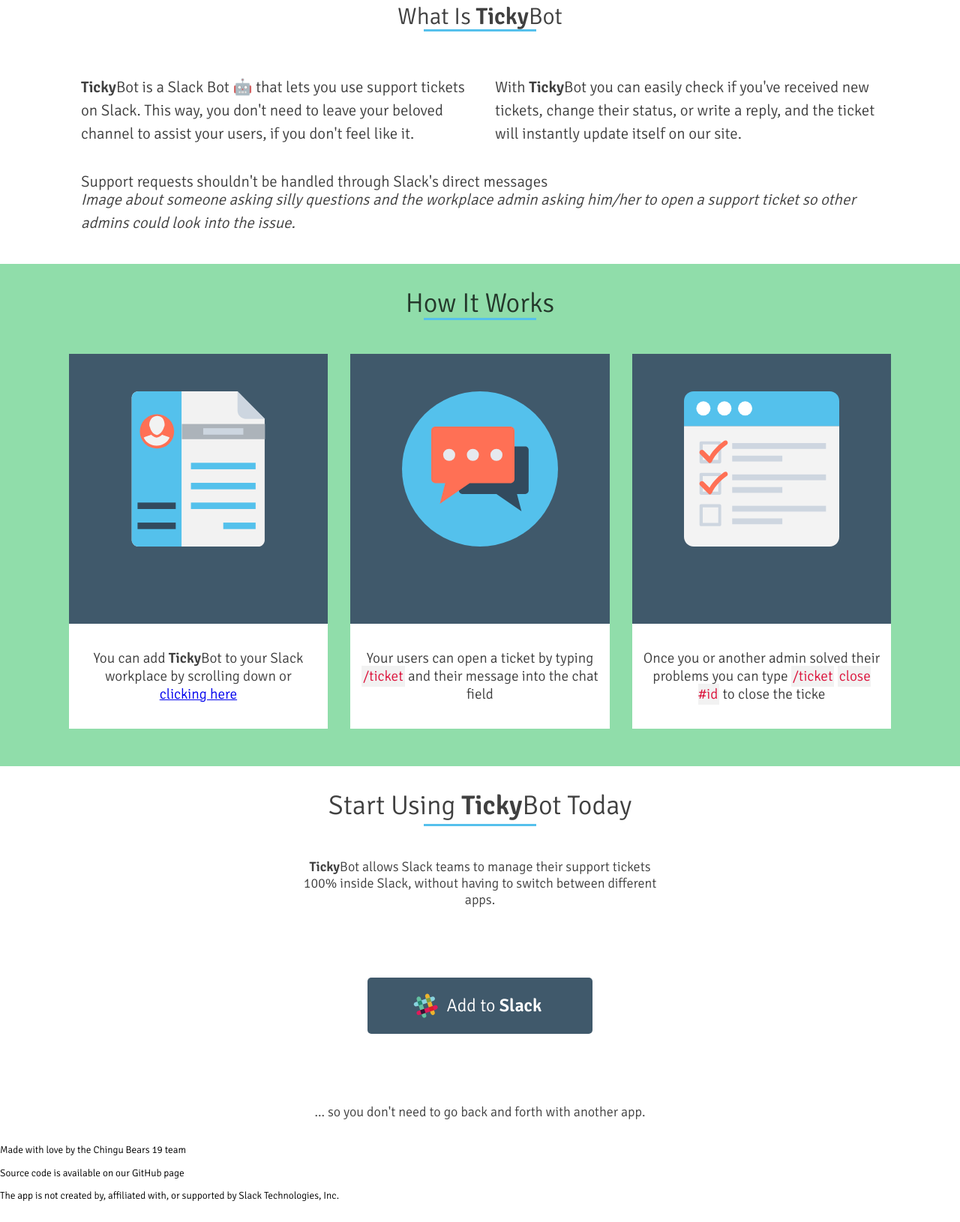
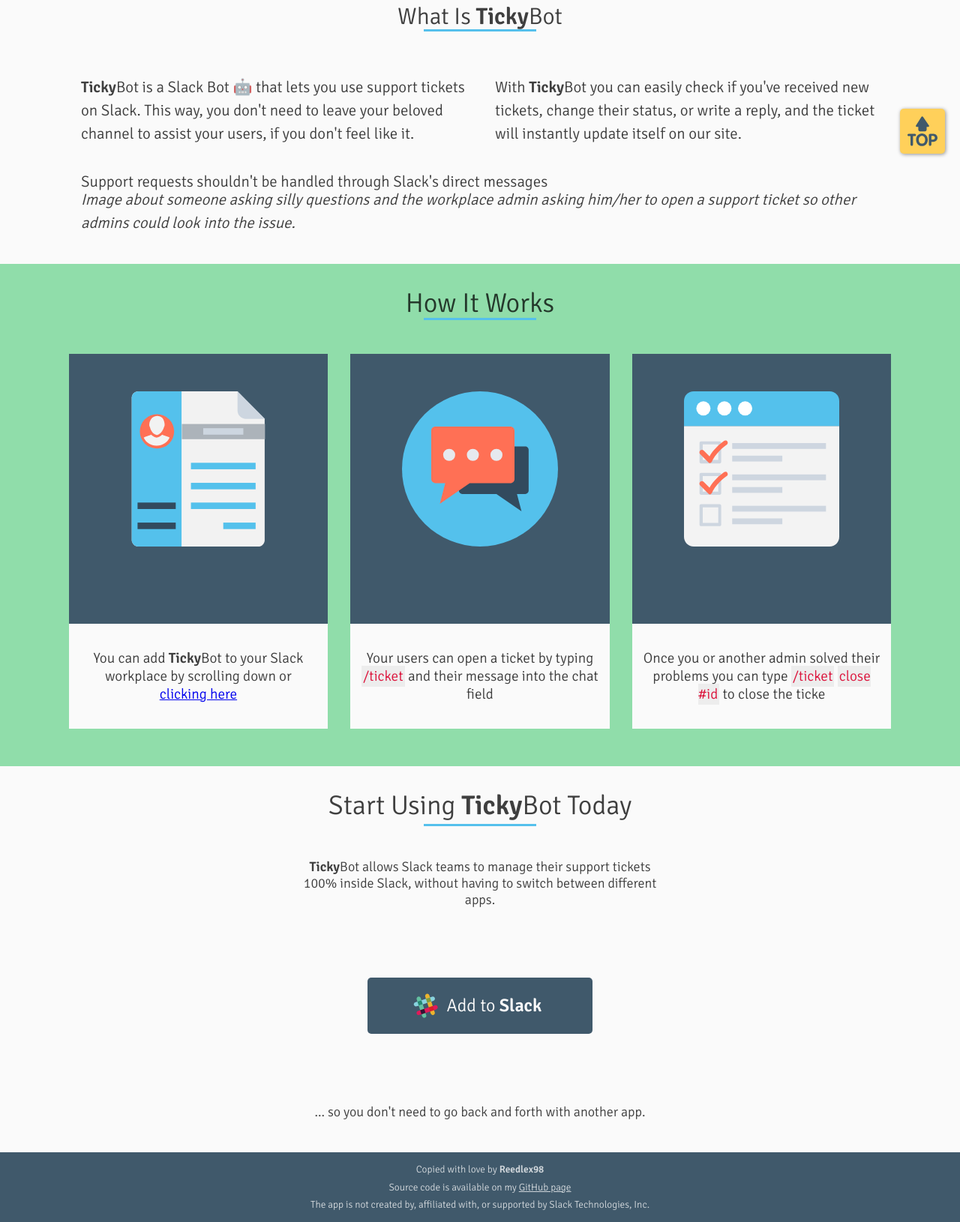
Before and after one commit to reedlex98/TickyBotCopy, a website: page index.html in a window 1280 px wide. Shown: the part 575-2205 px from the top of the page at 75% size. Drawn offline with Linux system fonts and the light colour scheme.

Commit message:
footer finished, so was the entire page style

```diff
--- a/_css/style.css
+++ b/_css/style.css
@@ -9,6 +9,7 @@
     padding: 0;
     margin: 0;
     overflow-x: hidden;
+    background-color: #fafafa
 }
 
 span {
@@ -88,7 +89,7 @@
 
 #about-bot p {
     font-size: 30px;
-    color: white;
+    color: #fafafa;
     width: 500px;
 }
 
@@ -102,7 +103,7 @@
     justify-content: center;
     border: none;
     border-radius: 5px;
-    background-color: white;
+    background-color: #fafafa;
     color: red;
     text-align: center;
 }
@@ -215,7 +216,7 @@
 }
 
 .feature-card-text {
-    background-color: white;
+    background-color: #fafafa;
     /* flex-basis: 100%; */
     padding: 15px;
 }
@@ -277,13 +278,49 @@
 #addslackdark p{
     width:50%;
     font-size: 1em;
-    color: white;
+    color: #fafafa;
 }
 
 #addslackdark:hover {
     background-color: rgba(30, 30, 30, 0.8)
 }
 
+/* End of the addslack section of the page *
 
+/* Editing the style of footer  */
 
-/* End of the addslack section of the page *
+footer{
+    margin-top: 25px;
+    text-align: center;
+    background-color: #40596b;
+    height: 100%;
+    padding: 5px 0;
+    color: hsla(0,0%,100%,.75);
+    line-height: 10px;
+}
+footer a{
+    color: hsla(0,0%,100%,.75);
+}
+
+/* End of the footer */
+
+/* Top button style */
+    .top{
+        position: fixed;
+        bottom:20px;
+        right: 20px;
+        width: 40px;
+        height: 40px;
+        padding:10px;
+        background-color: #ffd05a;
+        border-radius: 5px;
+        box-shadow: 1px 1px 5px 0px #909090;
+    }
+    /* .top:hover{
+        cursor: pointer;
+    } */
+    .top img{
+        max-height: 100%;
+        max-width: 100%;
+    }
+/* End of top button style */
--- a/index.html
+++ b/index.html
@@ -12,8 +12,11 @@
 </head>
 
 <body>
+    <div class="top">
+        <a href="#navigation"><img src="_assets/images/top.svg" alt=""></a>
+    </div>
     <header>
-        <nav>
+        <nav id="navigation">
             <ul>
                 <li><a href="#home">Home</a></li>
                 <li><a href="#about">About</a></li>
@@ -40,8 +43,10 @@
     <section id="about">
         <h1>What Is <span>Ticky</span>Bot</h1>
         <hr>
-        <p class="firsthalf"> <span>Ticky</span>Bot is a Slack Bot 🤖 that lets you use support tickets on Slack. This way, you don't need to leave your beloved channel to assist your users, if you don't feel like it.</p>
-        <p class="secondhalf">With <span>Ticky</span>Bot you can easily check if you've received new tickets, change their status, or write a reply, and the ticket will instantly update itself on our site.</p>
+        <p class="firsthalf"> <span>Ticky</span>Bot is a Slack Bot 🤖 that lets you use support tickets on Slack. This
+            way, you don't need to leave your beloved channel to assist your users, if you don't feel like it.</p>
+        <p class="secondhalf">With <span>Ticky</span>Bot you can easily check if you've received new tickets, change
+            their status, or write a reply, and the ticket will instantly update itself on our site.</p>
         <p class="full">Support requests shouldn't be handled through Slack's direct messages</p>
         <em class="fullEm">Image about someone asking silly questions and the workplace admin asking him/her to open a
             support ticket so other admins could look into the issue.</em>
@@ -56,7 +61,8 @@
                 </div>
                 <div class="feature-card-text">
                     <p>
-                        You can add <span>Ticky</span>Bot to your Slack workplace by scrolling down or <a href="#">clicking here</a>
+                        You can add <span>Ticky</span>Bot to your Slack workplace by scrolling down or <a
+                            href="#">clicking here</a>
                     </p>
                 </div>
             </div>
@@ -66,7 +72,8 @@
                 </div>
                 <div class="feature-card-text">
                     <p>
-                        Your users can open a ticket by typing <span class="command">/ticket</span> and their message into the chat field
+                        Your users can open a ticket by typing <span class="command">/ticket</span> and their message
+                        into the chat field
                     </p>
                 </div>
             </div>
@@ -76,7 +83,8 @@
                 </div>
                 <div class="feature-card-text">
                     <p>
-                        Once you or another admin solved their problems you can type <span class="command">/ticket</span> <span class="command">close #id</span> to close the ticke
+                        Once you or another admin solved their problems you can type <span
+                            class="command">/ticket</span> <span class="command">close #id</span> to close the ticke
                     </p>
                 </div>
             </div>
@@ -85,7 +93,8 @@
     <section id="addslack">
         <h1>Start Using <span>Ticky</span>Bot Today</h1>
         <hr>
-        <p><span>Ticky</span>Bot allows Slack teams to manage their support tickets 100% inside Slack, without having to switch between different apps.</p>
+        <p><span>Ticky</span>Bot allows Slack teams to manage their support tickets 100% inside Slack, without having to
+            switch between different apps.</p>
         <button id="addslackdark">
             <img id="slacklogo" alt="slacklogoimage" src="./_assets/images/slack.svg">
             <p>
@@ -96,8 +105,9 @@
     </section>
     <footer>
         <small>
-            <p>Made with love by the Chingu Bears 19 team</p>
-            <p>Source code is available on our GitHub page</p>
+            <p>Copied with love by <span>Reedlex98</span></p>
+            <p>Source code is available on my <a href="https://github.com/reedlex98/TickyBotCopy/"
+                    target="_blank">GitHub page</a></p>
             <p>The app is not created by, affiliated with, or supported by Slack Technologies, Inc.</p>
         </small>
     </footer>
```
